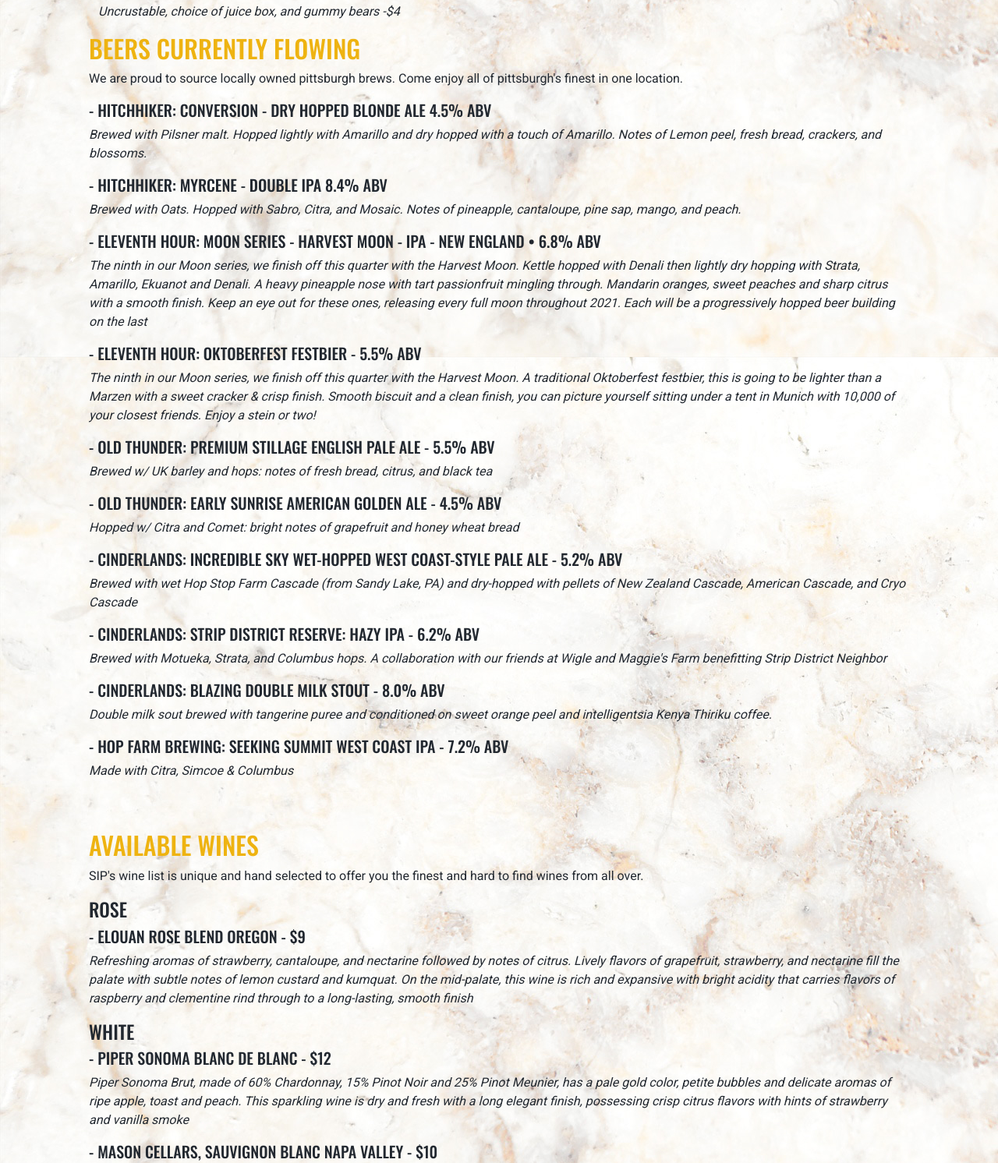
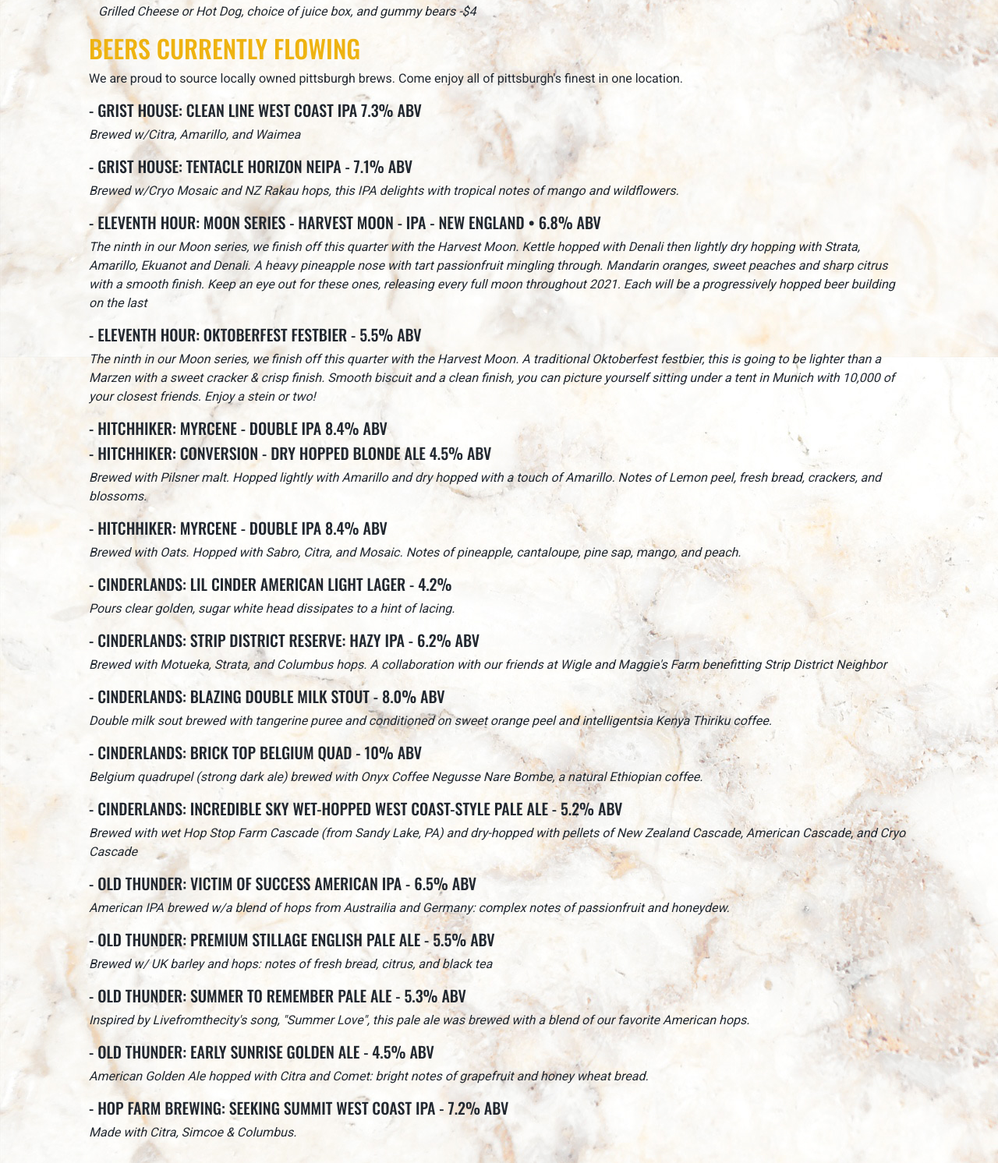
Before and after one commit to mriccelli75/sip_taproom, a website: page index.html in a window 1280 px wide. Shown: the part 1508-3000 px from the top of the page at 78% size. Drawn offline with nearby package versions, Linux system fonts and the light colour scheme.

Commit message:
ongoing menu changes to the master branch

```diff
--- a/index.html
+++ b/index.html
@@ -97,7 +97,7 @@
 
               <h5>- Cheese Board - $11</h5>
               <p class="menu-subtext">-	Selection of 3 cheeses (Aged White Cheddar, Taleggio, Aged Gouda)<br />
-                -	Add Salty pork bits; Chorizo and Toscano salami) - $4
+                -	Add Salty pork bits; Chorizo and Salami - Finocchiona - $4
                 </p>
                 <h6>- Caramelized French Onion Dip and Chips - $5</h6>
                 <h6>- Marcona Almonds - $4</h6>
@@ -122,7 +122,7 @@
                   <p class="menu-subtext">-	Mixed greens, dried cranberries, candied walnuts, and feta cheese with house made balsamic vinaigrette by Hello-Party Service</p> -->
 
                   <h5>Kids Meal  </h5>
-                  <p class="menu-subtext">Uncrustable, choice of juice box, and gummy bears -$4</p>
+                  <p class="menu-subtext">Grilled Cheese or Hot Dog, choice of juice box, and gummy bears -$4</p>
 
           </div>
           </div>
@@ -144,33 +144,48 @@
             <p>We are proud to source locally owned pittsburgh brews. Come enjoy all of pittsburgh's finest in one location.</p>
           </div>
           <div class="content-body">
-            <h5>- Hitchhiker: Conversion - Dry Hopped Blonde Ale 4.5% ABV</h5>
-            <p class="menu-subtext">Brewed with Pilsner malt. Hopped lightly with Amarillo and dry hopped with a touch of Amarillo. Notes of Lemon peel, fresh bread, crackers, and blossoms.</p>
-            <h5>- Hitchhiker: Myrcene - Double IPA 8.4% ABV</h5>
-            <p class="menu-subtext">Brewed with Oats. Hopped with Sabro, Citra, and Mosaic. Notes of pineapple, cantaloupe, pine sap, mango, and peach.</p>
+            <h5>- Grist House: Clean Line West Coast IPA 7.3% ABV</h5>
+            <p class="menu-subtext">Brewed w/Citra, Amarillo, and Waimea</p>
+            <h5>- Grist House: Tentacle Horizon NEIPA - 7.1% ABV</h5>
+            <p class="menu-subtext">Brewed w/Cryo Mosaic and NZ Rakau hops, this IPA delights with tropical notes of mango and wildflowers.</p>
             <h5>- Eleventh Hour: Moon Series - Harvest Moon -  IPA - New England •   6.8% ABV  </h5>
             <p class="menu-subtext">The ninth in our Moon series, we finish off this quarter with the Harvest Moon. Kettle hopped with Denali then lightly dry hopping with Strata, Amarillo, Ekuanot and Denali. A heavy pineapple nose with tart passionfruit mingling through. Mandarin oranges, sweet peaches and sharp citrus with a smooth finish. Keep an eye out for these ones, releasing every full moon throughout 2021. Each will be a progressively hopped beer building on the last</p>
             <h5>- Eleventh Hour: Oktoberfest Festbier -   5.5% ABV </h5>
             <p class="menu-subtext">The ninth in our Moon series, we finish off this quarter with the Harvest Moon. A traditional Oktoberfest festbier, this is going to be lighter than a Marzen with a sweet cracker & crisp finish. Smooth biscuit and a clean finish, you can picture yourself sitting under a tent in Munich with 10,000 of your closest friends. Enjoy a stein or two!
             </p>
-            <h5>- Old Thunder: Premium Stillage English Pale Ale -   5.5% ABV </h5>
-            <p class="menu-subtext">Brewed w/ UK barley and hops: notes of fresh bread, citrus, and black tea
-            </p>
-            <h5>- Old Thunder: Early Sunrise American Golden Ale -   4.5% ABV </h5>
-            <p class="menu-subtext">Hopped w/ Citra and Comet: bright notes of grapefruit and honey wheat bread
-            </p>
-            <h5>- Cinderlands: Incredible Sky Wet-hopped West Coast-style Pale ale -   5.2% ABV </h5>
-            <p class="menu-subtext">Brewed with wet Hop Stop Farm Cascade (from Sandy Lake, PA) and dry-hopped with pellets of New Zealand Cascade, American Cascade, and Cryo Cascade
-            </p>
+            <h5>- Hitchhiker: Myrcene - Double IPA 8.4% ABV</h5>
+            <h5>- Hitchhiker: Conversion - Dry Hopped Blonde Ale 4.5% ABV</h5>
+            <p class="menu-subtext">Brewed with Pilsner malt. Hopped lightly with Amarillo and dry hopped with a touch of Amarillo. Notes of Lemon peel, fresh bread, crackers, and blossoms.</p>
+            <h5>- Hitchhiker: Myrcene - Double IPA 8.4% ABV</h5>
+            <p class="menu-subtext">Brewed with Oats. Hopped with Sabro, Citra, and Mosaic. Notes of pineapple, cantaloupe, pine sap, mango, and peach.</p>
+            <h5>- Cinderlands: Lil Cinder American Light Lager - 4.2%</h5>
+            <p class="menu-subtext">Pours clear golden, sugar white head dissipates to a hint of lacing.</p>
             <h5>- Cinderlands: Strip District Reserve: Hazy IPA - 6.2% ABV</h5>
             <p class="menu-subtext">Brewed with Motueka, Strata, and Columbus hops. A collaboration with our friends at Wigle and Maggie's Farm benefitting Strip District Neighbor
             </p>
             <h5>- Cinderlands: Blazing Double Milk Stout - 8.0% ABV</h5>
             <p class="menu-subtext">Double milk sout brewed with tangerine puree and conditioned on sweet orange peel and intelligentsia Kenya Thiriku coffee.
             </p>
+            <h5>- Cinderlands: Brick Top Belgium Quad - 10% ABV</h5>
+            <p class="menu-subtext">Belgium quadrupel (strong dark ale) brewed with Onyx Coffee Negusse Nare Bombe, a natural Ethiopian coffee.
+            </p>
+            <h5>- Cinderlands: Incredible Sky Wet-hopped West Coast-style Pale ale -   5.2% ABV </h5>
+            <p class="menu-subtext">Brewed with wet Hop Stop Farm Cascade (from Sandy Lake, PA) and dry-hopped with pellets of New Zealand Cascade, American Cascade, and Cryo Cascade
+            </p>
+            <h5>- Old Thunder: Victim of Success American IPA - 6.5% ABV</h5>
+            <p class="menu-subtext">American IPA brewed w/a blend of hops from Austrailia and Germany: complex notes of passionfruit and honeydew.
+            </p>
+            <h5>- Old Thunder: Premium Stillage English Pale Ale -   5.5% ABV </h5>
+            <p class="menu-subtext">Brewed w/ UK barley and hops: notes of fresh bread, citrus, and black tea
+            </p>
+            <h5>- Old Thunder: Summer to Remember Pale Ale - 5.3% ABV</h5>
+            <p class="menu-subtext">Inspired by Livefromthecity's song, "Summer Love", this pale ale was brewed with a blend of our favorite American hops.
+            </p>
+            <h5>- Old Thunder: Early Sunrise Golden Ale  - 4.5% ABV</h5>
+            <p class="menu-subtext">American Golden Ale hopped with Citra and Comet: bright notes of grapefruit and honey wheat bread.
+            </p>
             <h5>- Hop Farm Brewing: Seeking Summit West Coast IPA - 7.2% ABV</h5>
-            <p class="menu-subtext">Made with Citra, Simcoe & Columbus
-            </p>
+            <p class="menu-subtext">Made with Citra, Simcoe & Columbus.</p>
         </div>
         </div>
       </div>
```
